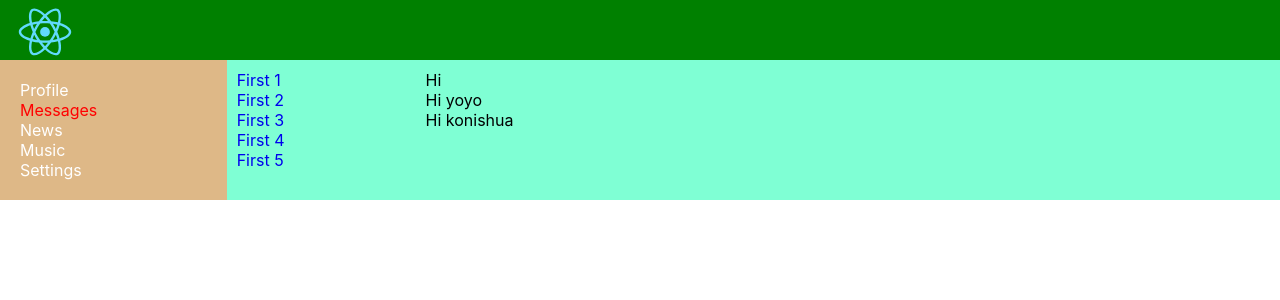
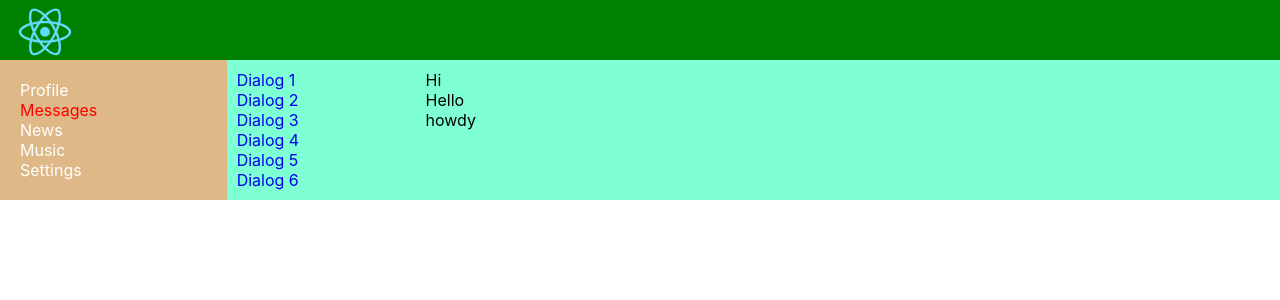
Before and after one commit to stwer1998/LearnReact, a React (Create React App) app in the folder first/: page /dialogs in a window 1280 px wide. Shown: the top 300 px of the page. Built offline with nearby package versions, Linux system fonts and the light colour scheme.

Commit message:
refactoring v2 dialogs

```diff
--- a/first/src/Components/Dialogs/Dialods.jsx
+++ b/first/src/Components/Dialogs/Dialods.jsx
@@ -1,6 +1,16 @@
 import React from "react";
 import css from "./Dialogs.module.css"
 import {NavLink} from "react-router-dom";
+
+var arrayDialogs=[
+    {id:1, name:"Dialog 1"},{id:2, name:"Dialog 2"},
+    {id:3, name:"Dialog 3"},{id:4, name:"Dialog 4"},
+    {id:5, name:"Dialog 5"},{id:6, name:"Dialog 6"}
+]
+var arrayMessage=[
+    {message:"Hi"},{message:"Hello"},{message:"howdy"}
+]
+
 
 let DialogsItem=(props)=>
 {
@@ -12,23 +22,22 @@ let DialogsItem=(props)=>
     );
 }
 
+let Message=(props)=>{
+    return  <div className={css.message}>{props.message}</div>
+}
+
 let Dialogs = () => {
     return (
         <div className={css.dialogs}>
             <div className={css.dialogsItem}>
-                <DialogsItem name={"First 1"} id={"1"}/>
-                <DialogsItem name={"First 2"} id={"2"}/>
-                <DialogsItem name={"First 3"} id={"3"}/>
-                <DialogsItem name={"First 4"} id={"4"}/>
-                <DialogsItem name={"First 5"} id={"5"}/>
-
-
+                {
+                    arrayDialogs.map(item=><DialogsItem name={item.name} id={item.id}/>)
+                }
             </div>
             <div className={css.messages}>
-                <div className={css.message}>Hi</div>
-                <div className={css.message}>Hi yoyo</div>
-                <div className={css.message}>Hi konishua</div>
-
+                {
+                    arrayMessage.map(item=><Message message={item.message}/>)
+                }
             </div>
         </div>
     );
--- a/first/src/Components/Profile/MyPost/MyPost.jsx
+++ b/first/src/Components/Profile/MyPost/MyPost.jsx
@@ -1,6 +1,8 @@
 import React from 'react';
 import css from './MyPost.module.css';
 import Post from './Post/Post'
+
+let arrayPost=[{message:"message"},{message:"message2"},{message:"message3"},{message:"message4"},{message:"message5"}]
 
 let Profile = () => {
   return (
@@ -11,10 +13,9 @@ let Profile = () => {
           <button>Add Post</button>
       </div>
         <div>
-         <Post message="message 5"/>
-         <Post message="message 2"/>
-         <Post message="message 3"/>
-
+            {
+                arrayPost.map(item=><Post message={item.message}/>)
+            }
          <Post/>
 
         </div>
```
